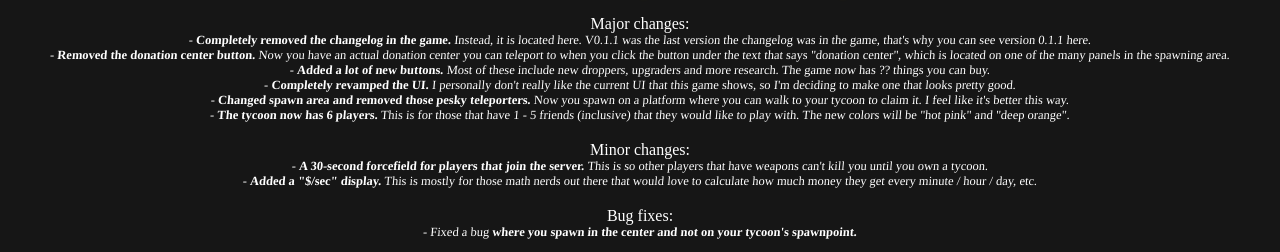
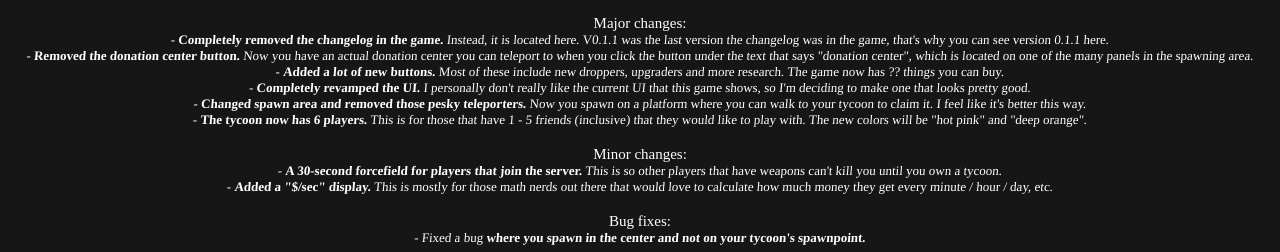
Before and after one commit to Zoxium/ft-changelog, a plain HTML site: page index.html in a window 1280 px wide. Shown: the part 104-356 px from the top of the page. Drawn offline with Linux system fonts and the light colour scheme.

Commit message:
Even more looks.

```diff
--- a/looks.css
+++ b/looks.css
@@ -27,9 +27,13 @@ p {
     text-shadow: 0px 0px 5px rgb(255, 186, 57);
     font-family: MonospaceTypewriter;
 }
-
+.categoryText {
+    font-size: 15px;
+    color: white;
+    font-family: MonospaceTypewriter;
+}
 .changesText {
-    font-size: 12.5px;
+    font-size: 13px;
     transform: skewX(-5deg);
     font-family: MonospaceTypewriter;
 }
```
